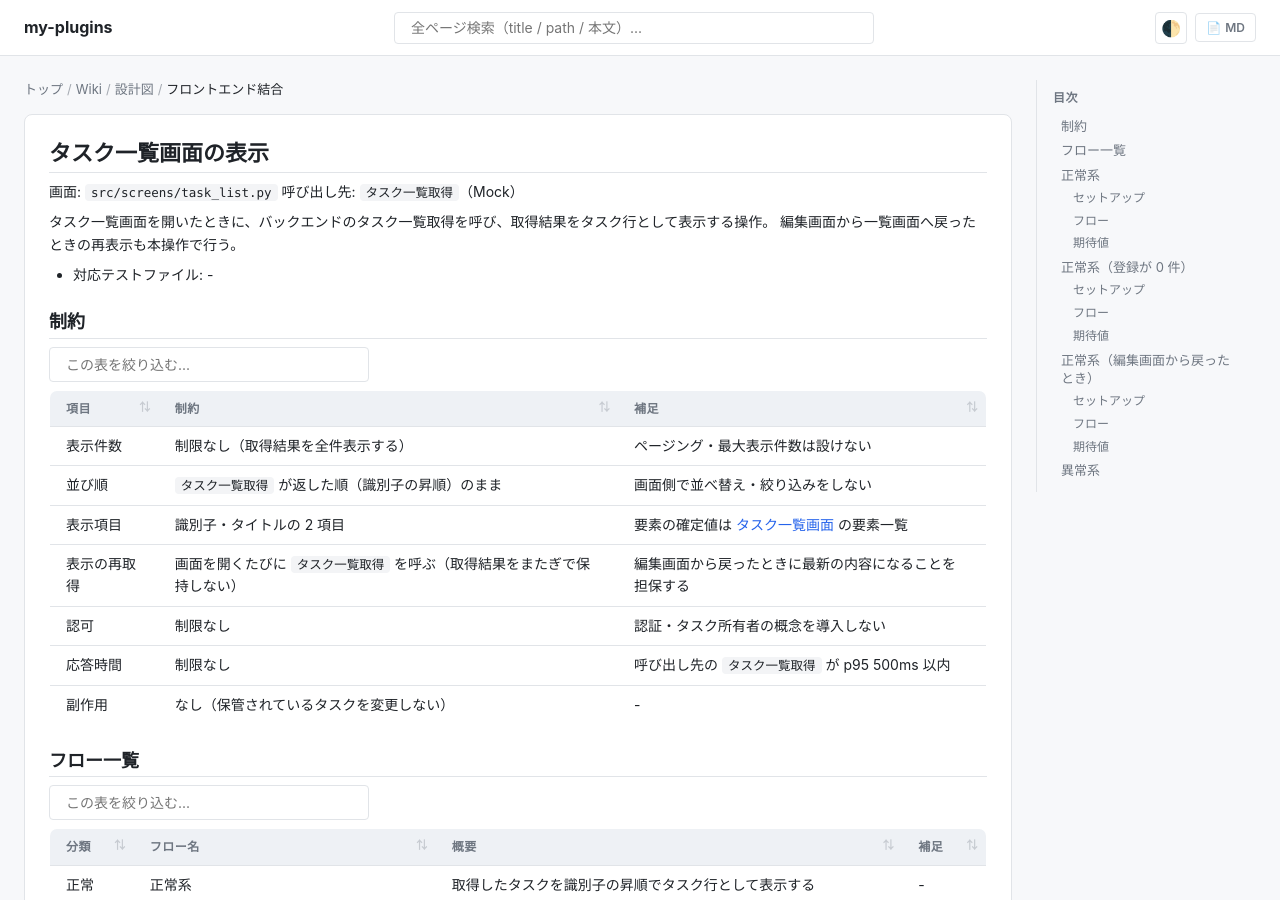
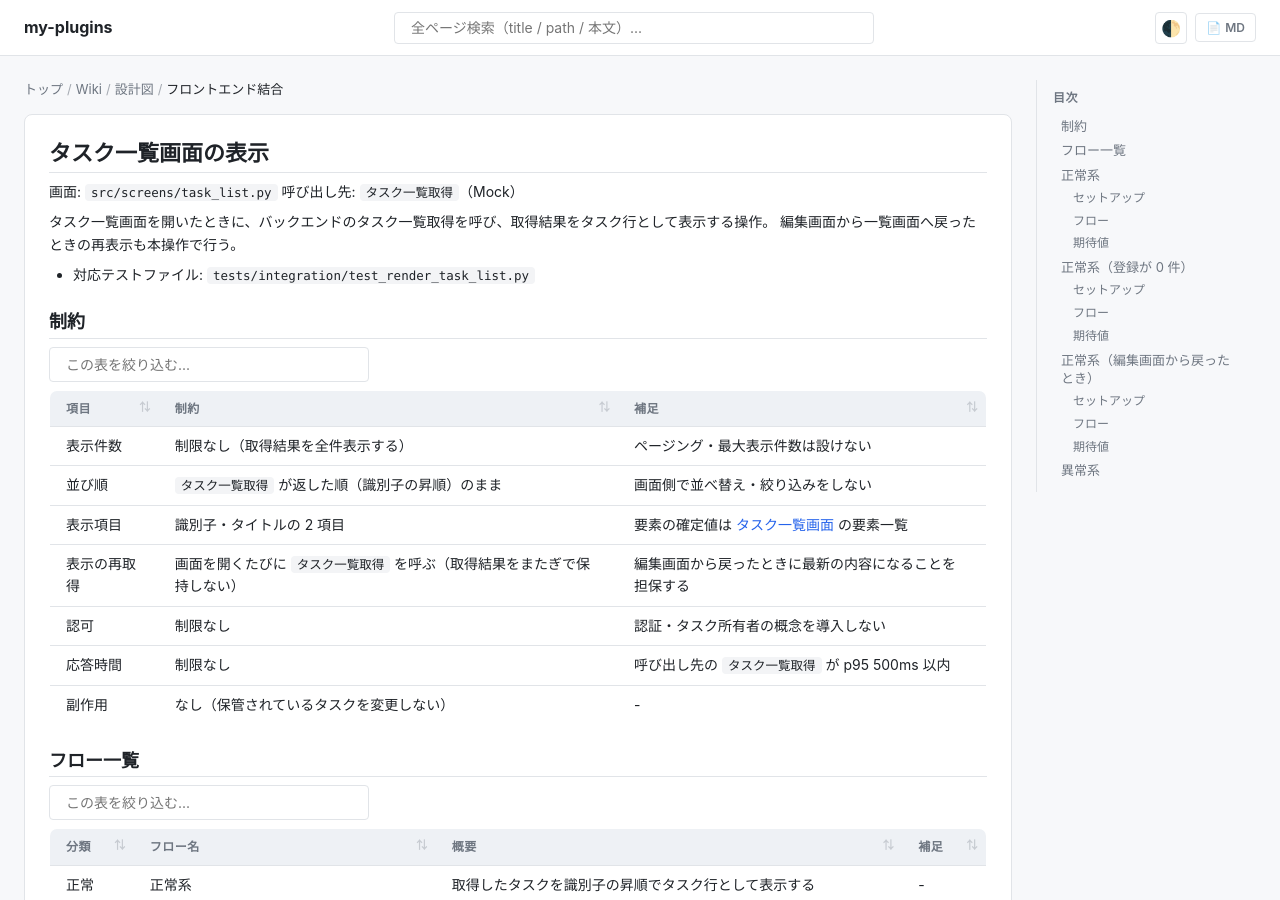
Before and after one commit to shuhei1101/ai-monitor-e2e, a Jekyll site: the page built from docs/wiki/設計図/フロントエンド結合/タスク一覧画面の表示.py.md, in a window 1280 px wide and 900 px high. Built offline with Jekyll 4.4.1, drawn with Linux system fonts in a browser that asks for light colours; our own code applies the rules of GitHub Pages for plain Markdown files.

Commit message:
フロントエンド結合に対応テストファイルを記入

```diff
--- a/docs/wiki/設計図/フロントエンド結合/タスク一覧画面の表示.py.md
+++ b/docs/wiki/設計図/フロントエンド結合/タスク一覧画面の表示.py.md
@@ -6,7 +6,7 @@
 タスク一覧画面を開いたときに、バックエンドのタスク一覧取得を呼び、取得結果をタスク行として表示する操作。
 編集画面から一覧画面へ戻ったときの再表示も本操作で行う。
 
-- 対応テストファイル: -
+- 対応テストファイル: `tests/integration/test_render_task_list.py`
 
 ## 制約
 
```
Also changed, not shown: docs/wiki/設計図/フロントエンド結合/編集画面への遷移.py.md (+1 -1 lines).
